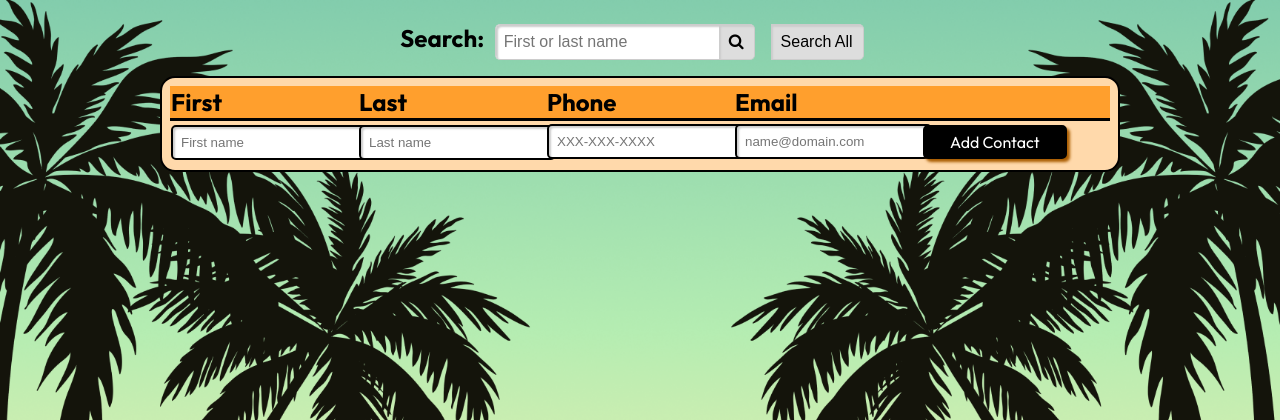
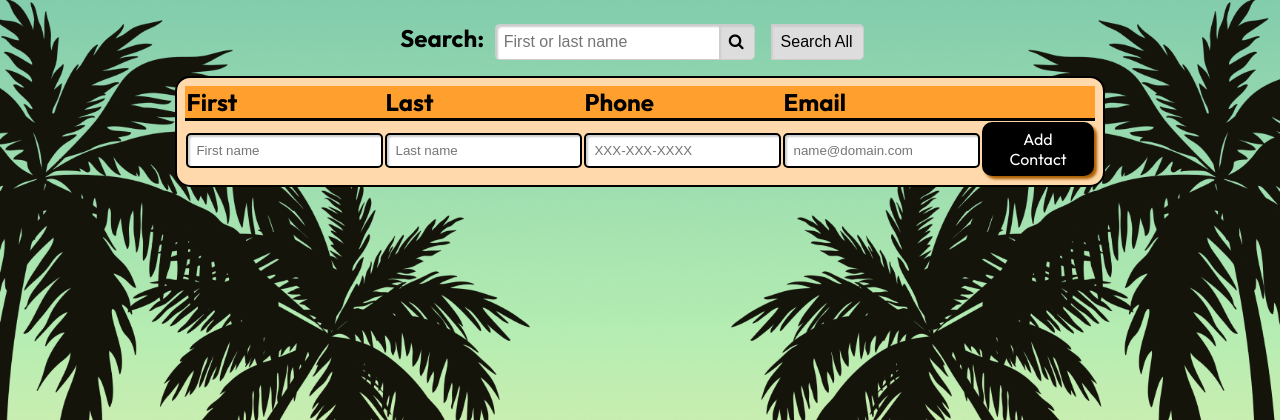
Before and after one commit to The-Cliff-Face/ManagerOfContacts, a PHP site: page /contacts.html in a window 1280 px wide. Shown: the top 420 px of the page. Run offline with PHP 8.4, Linux system fonts and the light colour scheme.

Commit message:
reverting css

```diff
--- a/styles.css
+++ b/styles.css
@@ -328,15 +328,14 @@ label {
 table {
     margin-left: auto;
     margin-right: auto;
-    width: 75%;
+    width: 60%;
     padding: 0.5rem;
     border: 2px solid black;
-    background-color: #ffd9ab; /*#ffd9ab*/
+    background-color: #ffd9ab;
     border-radius: 15px;
     text-align: left;
     align-self: center;
     font-size: 1.5rem;
-    table-layout: fixed;
 }
 
 thead {
@@ -348,7 +347,7 @@ thead th {
 }
 
 .table-container {
-    /*max-height: 800px;*/
+    max-height: 800px;
     overflow: auto;
     transition: opacity 0.5s ease;
 }
@@ -356,6 +355,25 @@ thead th {
 .table-scroll {
     overflow-y: scroll;
 }
+
+.hint-message {
+    position: absolute;
+    padding: 10px 20px;
+    background-color: #fdfefffa;
+    color: rgb(255, 0, 0);
+    border: none;
+    border-radius: 5px;
+    cursor: pointer;
+    z-index: 10;
+    transform: scale(0.8);
+    transition: opacity 0.3s ease, transform 0.3s ease;
+}
+
+.hint-message.show {
+    opacity: 1;
+    transform: scale(1);
+}
+
 
 .hint {
     display: none;
@@ -381,52 +399,6 @@ thead th {
     transform: translateY(0);
 }
 
-/*testing stuff*/
-.hint-message {
-    position: absolute;
-    padding: 10px 20px;
-    background-color: #fdfefffa;
-    color: rgb(255, 0, 0);
-    border: none;
-    border-radius: 5px;
-    cursor: pointer;
-    z-index: 10;
-    transform: scale(0.8);
-    transition: opacity 0.3s ease, transform 0.3s ease;
-}
-.hint-message.show {
-    opacity: 1;
-    transform: scale(1);
-}
-/*end of testing stuff */
-
-#addEmailInput {
-    margin-bottom: 2px;
-}
-#addPhoneInput {
-    margin-bottom: 2px;
-}
-
-#addPhoneResult {
-    display: block;
-    /*margin-top: 1px;*/
-    color: red;
-    font-size: 1rem;
-}
-
-
-#addEmailResult {
-    display: block;
-    /*margin-top: 1px;*/
-    color: red;
-    font-size: 1rem;
-}
-#tableCellHasError {
-    width: 100%;
-    flex-direction: column;
-
-}
-
 .rows {
     border-radius: 15px;
 }
@@ -448,14 +420,12 @@ td button {
     padding: 5px 25px;
     background: #000000;
     border: 2px solid black;
-    border-radius: 5px;
+    border-radius: 10px;
     color: rgb(255, 255, 255);
     font-family: "Outfit";
     text-decoration: none;
     font-size: 1rem;
-    width: fit-content;
     box-shadow: 3px 3px 3px #aa5d00;
-    position: relative;
 }
 
 td button:hover {
```
